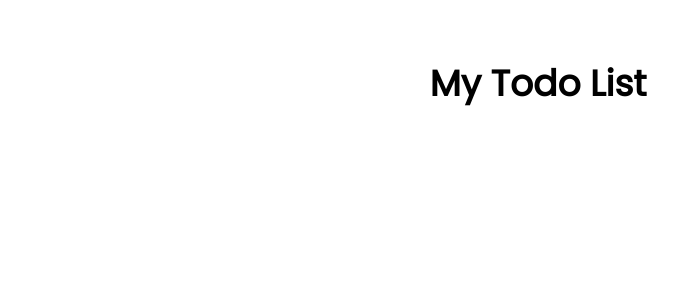
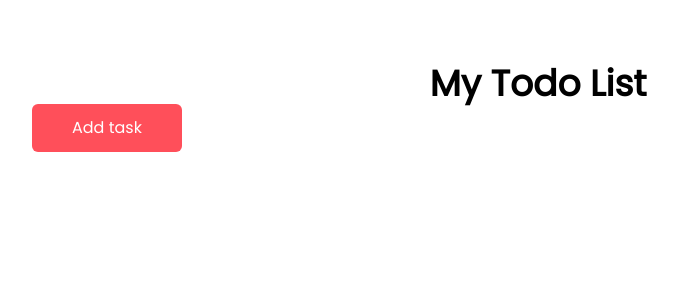
Before and after one commit to logan-lampton/todo, a React (Vite) app: page / in a window 1280 px wide. Shown: the top 300 px of the page, without its empty margins (102-780 px from the left). Built offline with nearby package versions, Linux system fonts and the light colour scheme; the HTML template or start-up script is replaced by a standard one.

Commit message:
created ToDoList component

```diff
--- a/src/App.jsx
+++ b/src/App.jsx
@@ -1,9 +1,11 @@
 import Header from "./components/Header"
+import ToDoList from "./components/ToDoList";
 
 function App() {
   return (
     <div className="App font-Poppins container py-16 px-6 min-h-screen mx-auto">
       <Header />
+      <ToDoList />
     </div>
   );
 }
--- /dev/null
+++ b/src/components/ToDoList.jsx
@@ -0,0 +1,28 @@
+import React from "react";
+import { useDispatch, useSelector } from "react-redux";
+import {
+  setTodoList,
+  addTodo,
+  sortTodo,
+  updateTodo,
+  toggleCompleted,
+} from "../store/slices/TodoSlice";
+import { TiPencil } from "react-icons";
+import { BsTrash } from "react-icons";
+// maybe need an empty.jpg
+
+function ToDoList() {
+    const dispatch = useDispatch();
+    const todoList = useSelector((state) => state.todo.todoList);
+    const sortCriteria = useSelector((state) => state.todo.sortCriteria);
+
+  return (
+    <div>
+      <button className="bg-sunsetOrange text-center text-white py-3 px-10 rounded-md">
+        Add task
+      </button>
+    </div>
+  );
+}
+
+export default ToDoList;
```
